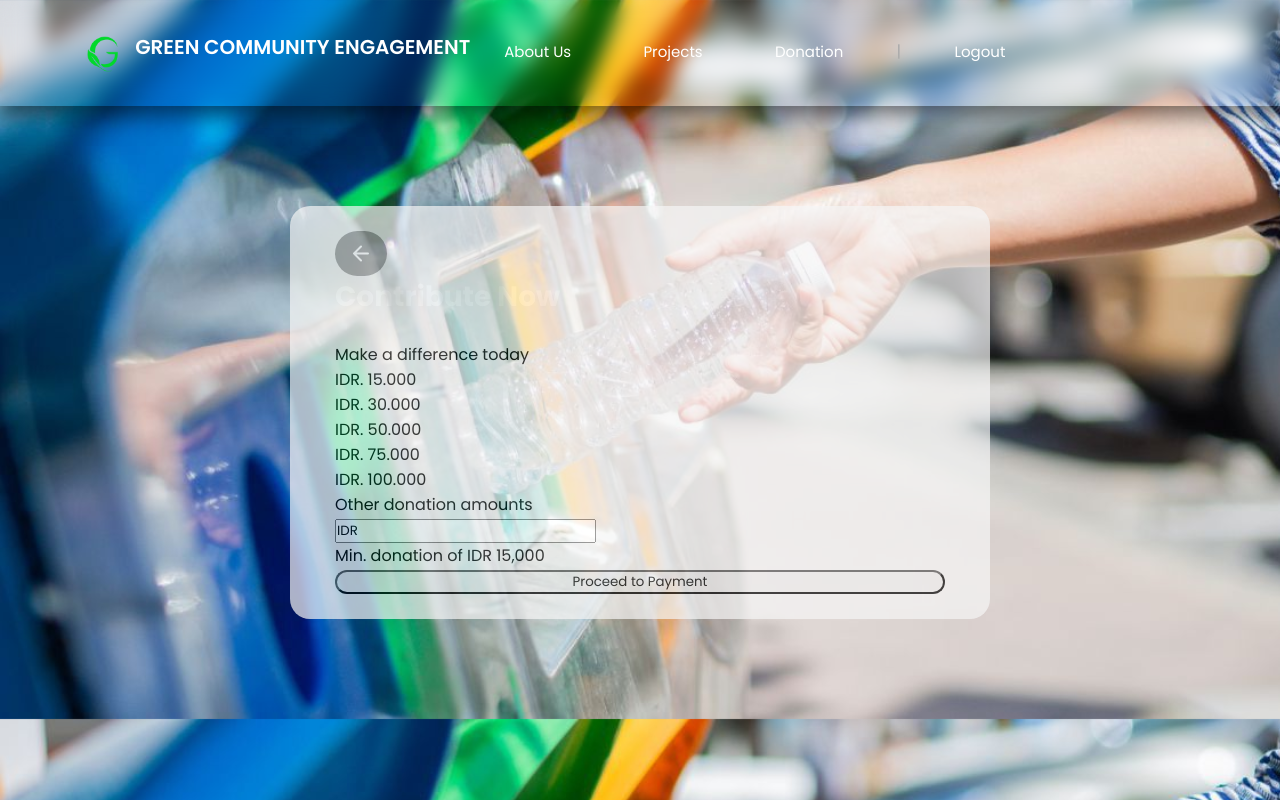
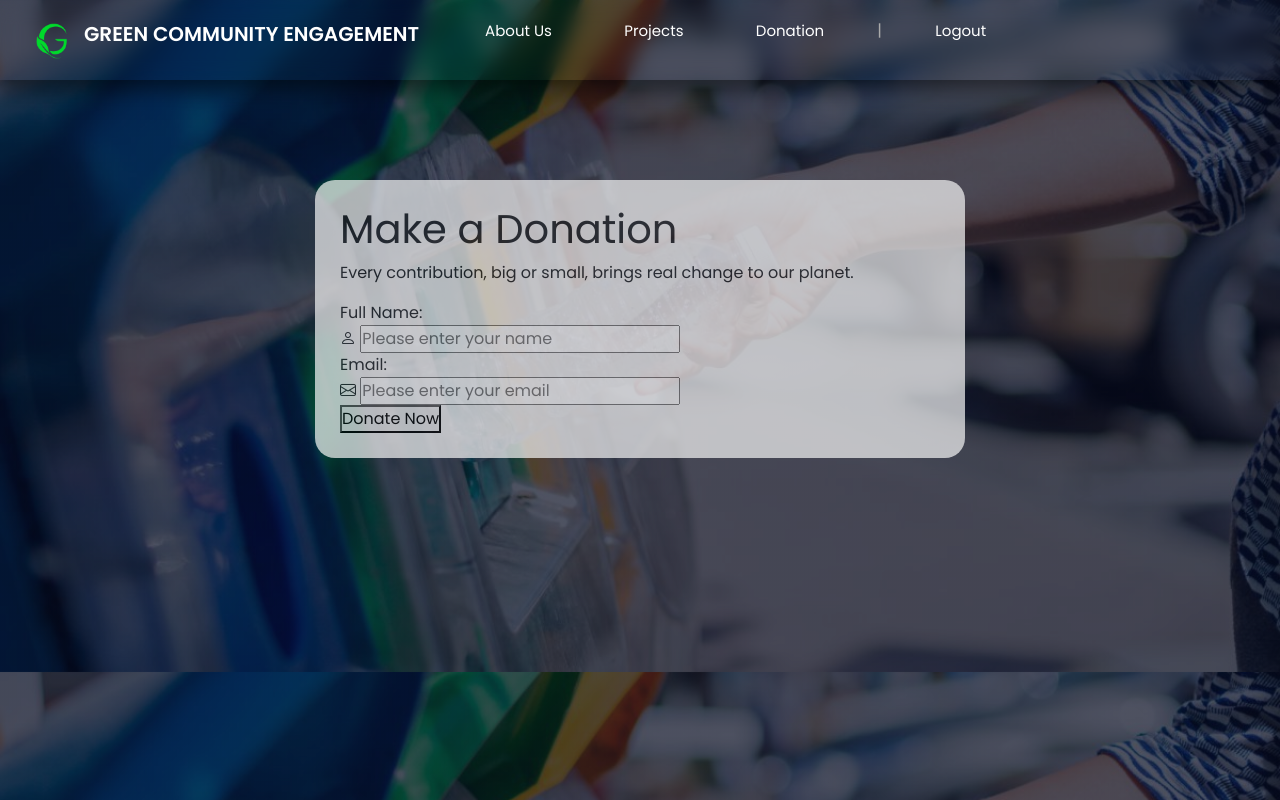
Before and after one commit to Vinia-02/proyek_akhir_p.pwd, a PHP site: page /donation.php in a window 1280 px wide. Run offline with PHP 8.4, Linux system fonts and the light colour scheme.

Commit message:
update 23

```diff
--- a/donation.php
+++ b/donation.php
@@ -7,6 +7,8 @@
     <link rel="stylesheet" href="style.css">
     <link rel="preconnect" href="https://fonts.gstatic.com">
     <link href="https://fonts.googleapis.com/css2?family=Poppins:ital,wght@0,100;0,200;0,300;0,400;0,600;0,700;1,700&display=swap" rel="stylesheet">
+    <link rel="stylesheet" href="https://cdn.jsdelivr.net/npm/bootstrap@5.3.8/dist/css/bootstrap.min.css">
+    <link href="https://cdn.jsdelivr.net/npm/bootstrap-icons@1.11.3/font/bootstrap-icons.css" rel="stylesheet">
 </head>
 <body class="donatepage">
    <nav class="navbar">
@@ -25,73 +27,28 @@
         </div>
     </nav>
     <section class="donate">
-    <div class="ant-col ant-col-xs-24 ant-col-sm-24 ant-col-lg-12 css-1v28nim" style="padding-left: 20px; padding-right: 20px;">
-    <section class="card-amount card-amount--header">
-        <div class="ant-row ant-row-middle css-1v28nim">
-            <a href="index.php" class="back-button">
-                <svg xmlns="http://www.w3.org/2000/svg" width="24" height="25" fill="none">
-                    <path stroke="currentColor" stroke-linecap="round" stroke-linejoin="round" stroke-width="2" d="M19 12.5H5M12 19.5l-7-7 7-7"></path>
-                </svg>
-            </a>
-            <h2 class="title-card">Contribute Now</h2>
+        <div class="earth">
+            <h1>Make a Donation</h1>
+            <p>Every contribution, big or small, brings real change to our planet.</p>
+            <form action="landing.php" method="post">
+                <label for="name">Full Name:</label> <br>
+                <div class="icon">
+                    <i class="bi bi-person"></i>
+                    <input type="text" id="name" name="name" placeholder="Please enter your name" required> <br>
+                </div>
+
+                <label for="email">Email:</label> <br>
+                <div class="icon">
+                    <span><i class="bi bi-envelope"></i></span>
+                    <input type="email" id="email" name="email" placeholder="Please enter your email" required> <br>
+                </div>
+
+                <button type="submit">Donate Now</button>
+                </div>
+            </form>
+
         </div>
     </section>
-    <section class="card-amount card-amount--body">
-        <span class="ant-typography label-form--price css-1v28nim">Make a difference today</span>
-        <form id="basic" action="landing.php" method="post" class="ant-form ant-form-horizontal css-1v28nim">
-            <div class="ant-row css-1v28nim" style="margin-left: -15px; margin-right: -15px; row-gap: 30px;">
-                <div class="ant-col ant-col-12 css-1v28nim" style="padding-left: 15px; padding-right: 15px;">
-                    <section class="card-amount--price  cursor-pointer">IDR. 15.000</section>
-                </div>
-                <div class="ant-col ant-col-12 css-1v28nim" style="padding-left: 15px; padding-right: 15px;">
-                    <section class="card-amount--price  cursor-pointer">IDR. 30.000</section>
-                </div>
-                <div class="ant-col ant-col-12 css-1v28nim" style="padding-left: 15px; padding-right: 15px;">
-                    <section class="card-amount--price  cursor-pointer">IDR. 50.000</section>
-                </div>
-                <div class="ant-col ant-col-12 css-1v28nim" style="padding-left: 15px; padding-right: 15px;">
-                    <section class="card-amount--price  cursor-pointer">IDR. 75.000</section>
-                </div>
-                <div class="ant-col ant-col-12 css-1v28nim" style="padding-left: 15px; padding-right: 15px;">
-                    <section class="card-amount--price  cursor-pointer">IDR. 100.000</section>
-                </div>
-                <div class="ant-col ant-col-24 css-1v28nim" style="padding-left: 15px; padding-right: 15px;">
-                    <span class="ant-typography label-form--price css-1v28nim">Other donation amounts</span>
-                    <div class="ant-form-item css-1v28nim ant-form-item-horizontal">
-                        <div class="ant-row ant-form-item-row css-1v28nim">
-                            <div class="ant-col ant-form-item-control css-1v28nim">
-                                <div class="ant-form-item-control-input">
-                                    <div class="ant-form-item-control-input-content">
-                                        <div class="ant-input-number ant-input-number-in-form-item css-1v28nim ant-input-number-outlined">
-                                            <div class="ant-input-number-input-wrap">
-                                                <input autocomplete="off" role="spinbutton" step="1" placeholder="0" maxlength="15" id="basic_other_donate_nominal" aria-required="true" class="ant-input-number-input" value="IDR ">
-                                            </div>
-                                        </div>
-                                    </div>
-                                </div>
-                            </div>
-                        </div>
-                    </div>
-                    <span class="ant-typography ant-typography-secondary css-1v28nim">Min. donation of IDR 15,000</span>
-                </div>
-                <div class="ant-col ant-col-24 css-1v28nim" style="padding-left: 15px; padding-right: 15px;">
-                    <div class="ant-form-item css-1v28nim ant-form-item-horizontal">
-                        <div class="ant-row ant-form-item-row css-1v28nim">
-                            <div class="ant-col ant-form-item-control css-1v28nim">
-                                <div class="ant-form-item-control-input">
-                                    <div class="ant-form-item-control-input-content">
-                                    <button type="submit" class="ant-btn css-1v28nim ant-btn-primary ant-btn-color-primary ant-btn-variant-solid btn btn-secondary" style="border-radius: 100px; width: 100%;">
-                                    <span>Proceed to Payment</span>
-                                </button>
-                            </div>
-                        </div>
-                    </div>
-                </div>
-            </div>
-        </div>
-    </div>
-    </form>
-    </section>
-    </div>
+
 </body>
 </html>
--- a/projects.php
+++ b/projects.php
@@ -5,10 +5,11 @@
     <meta name="viewport" content="width=device-width, initial-scale=1.0">
     <title>Projects Page | Green Community Engagement</title>
     <link rel="preconnect" href="https://fonts.gstatic.com">
+    <link href="https://fonts.googleapis.com/css2?family=Poppins:ital,wght@0,100;0,200;0,300;0,400;0,600;0,700;1,700&display=swap" rel="stylesheet">
     <link rel="stylesheet" href="https://cdn.jsdelivr.net/npm/bootstrap@5.3.8/dist/css/bootstrap.min.css">
     <link rel="stylesheet" href="style.css">
 </head>
-<body>
+<body class="pp">
   <nav class="navbar">
     <div class="navbar-container">
     <a href="home.php" class="navdiv">
@@ -24,7 +25,8 @@
       </div>
     </div>
   </nav>
-    <div class="card-group">
+  <br>
+<div class="card-group">
   <div class="card">
     <img src="assets/ketiga.jpg" class="card-img-top" alt="...">
     <div class="card-body">
--- a/style.css
+++ b/style.css
@@ -365,7 +365,7 @@ nav img{
 }
 .donatepage{
     width: 100%;
-    background-image: url(assets/bgdonate.jpg);
+    background-image: linear-gradient(rgba(4,9,30,0.7),rgba(4,9,30,0.7)), url(assets/bgdonate.jpg);
     background-size: cover;
 }
 .donate {
@@ -384,6 +384,11 @@ nav img{
     color: #fff;
     font-size: 28px;
     margin: 0;
+}
+/* projects */
+.pp{
+    background-image: linear-gradient(rgba(4,9,30,0.7),rgba(4,9,30,0.7)), url(assets/f.jpg);
+    background-size: cover;
 }
 
 /* login session */
```
Also changed, not shown: assets/person.svg (added).
